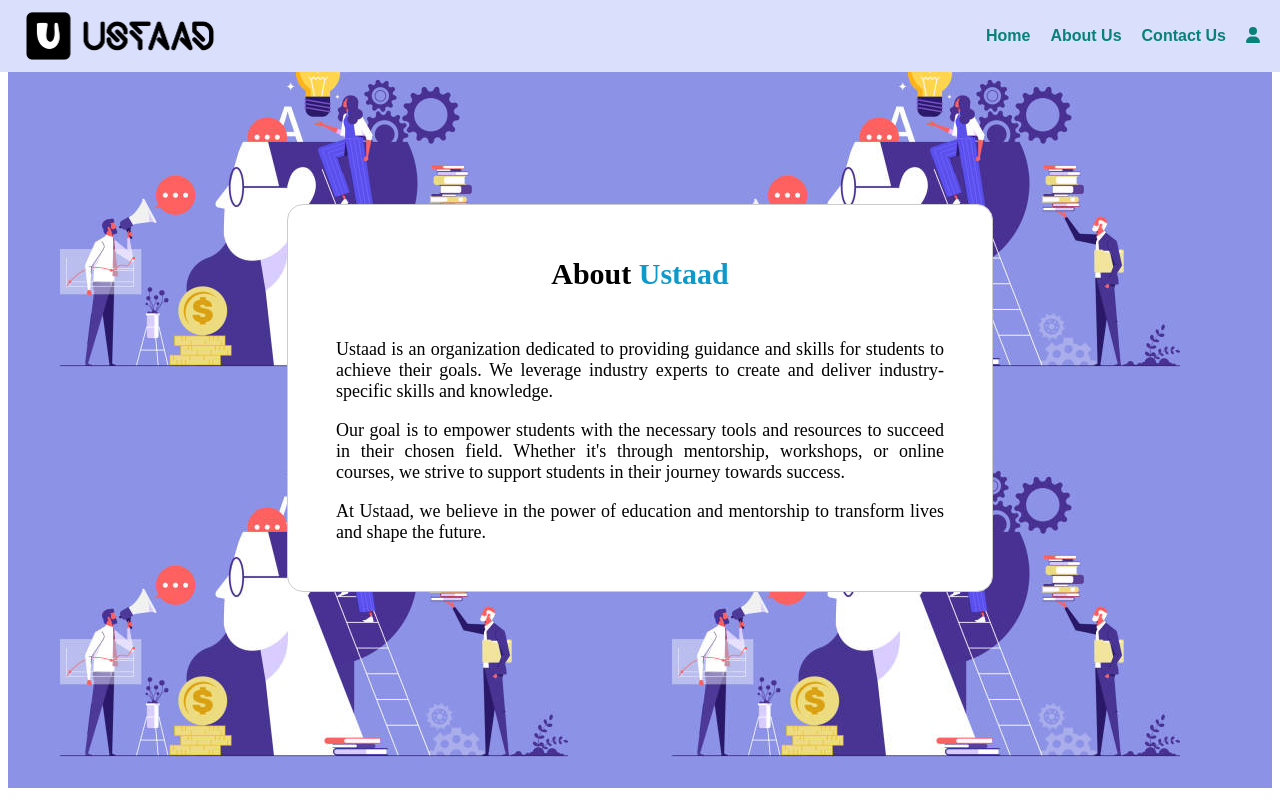
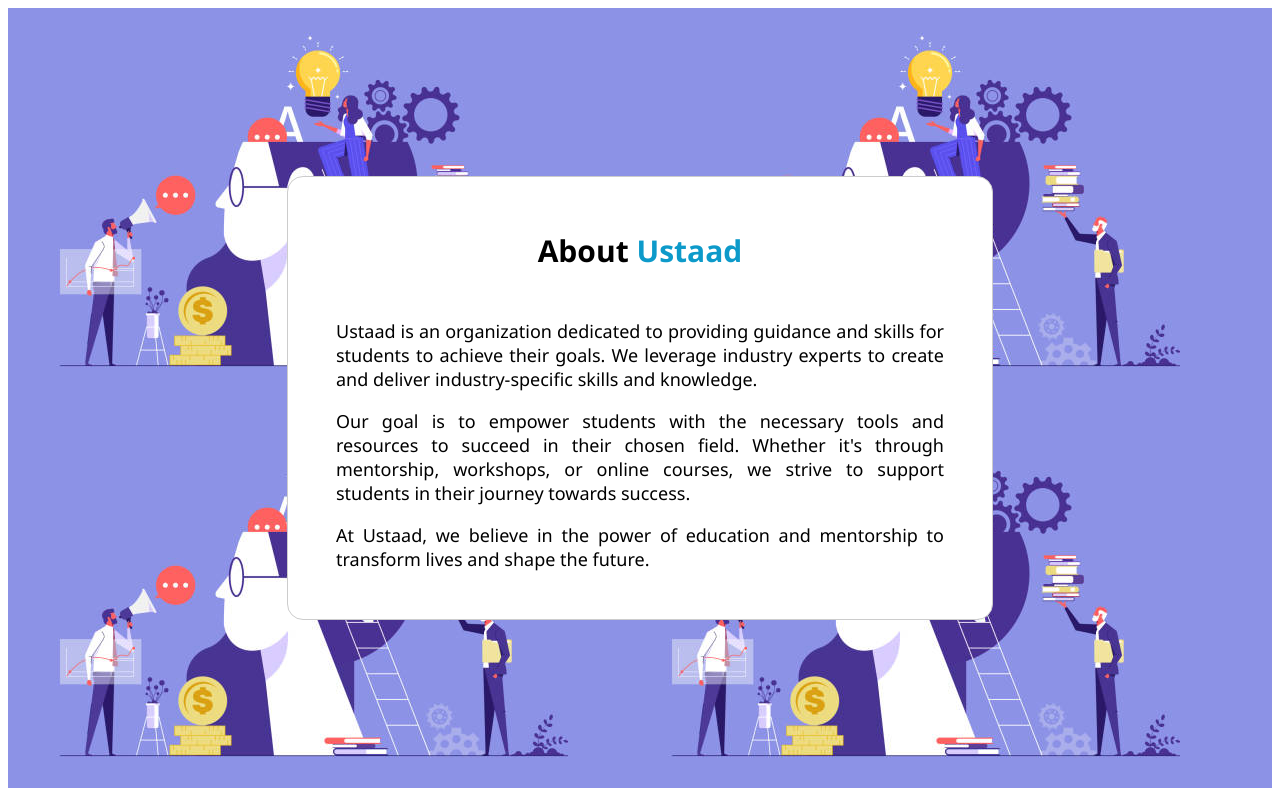
Before and after one commit to bharath-krypt/Ustaad, a React (Vite) app: page /about in a window 1280 px wide. Built offline with nearby package versions, Linux system fonts and the light colour scheme.

Commit message:
about page misc

```diff
--- a/package.json
+++ b/package.json
@@ -25,7 +25,8 @@
     "react": "^18.3.1",
     "react-dom": "^18.3.1",
     "react-router-dom": "^6.23.1",
-    "react-toastify": "^10.0.5"
+    "react-toastify": "^10.0.5",
+    "react-typist": "^2.0.5"
   },
   "devDependencies": {
     "@types/react": "^18.2.66",
--- a/src/AboutUs.css
+++ b/src/AboutUs.css
@@ -1,6 +1,9 @@
 /* AboutUs.css */
 
+
+
 .about-us-container {
+    font-family:'Segoe UI', Tahoma, Geneva, Verdana, sans-serif;
     background-image:url('./assets/abtbg.jpg');
     min-height: 97.5vh;
     display: flex;
--- a/src/AboutUs.tsx
+++ b/src/AboutUs.tsx
@@ -1,27 +1,8 @@
 import React from 'react';
 import './AboutUs.css';  // Import the CSS file
-import { FontAwesomeIcon } from '@fortawesome/react-fontawesome';
-import { faUser } from '@fortawesome/free-solid-svg-icons';
-import Logo1 from './assets/logo.png';
-import { Link } from 'react-router-dom';
-
 
 const AboutUs: React.FC = () => {
   return (
-    <div className='abt-cont'>
-      <div className="navbar">
-        <div className="logo">
-          <img src={Logo1} alt="Logo1" />
-        </div>
-        <ul>
-          <li><Link to="/Ustaad/">Home</Link></li>
-          <li><Link to="/about">About Us</Link></li>
-          {/* <li><a href="#placements">Placements</a></li>
-          <li><a href="#facilities">Facilities</a></li> */}
-          <li><a href="/contact">Contact Us</a></li>
-          <li><a href="/user"><FontAwesomeIcon icon={faUser} /></a></li>
-        </ul>
-      </div>
     <div className="about-us-container">
       <div className="about-us-box">
         <h1 className="about-us-title">About <span>Ustaad</span></h1>
@@ -36,7 +17,6 @@
         </p>
       </div>
     </div>
-    </div>
   );
 };
 
```
Also changed, not shown: 1 other file (tests, documents, lock files or other folders).
